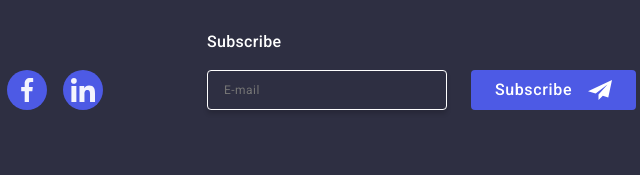
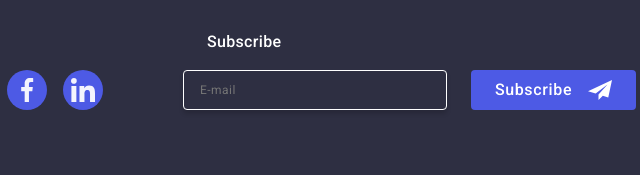
Before and after one commit to Denys-Di/goit-markup-hw-05, a plain HTML site: page index.html in a window 1280 px wide. Shown: the part 3253-3428 px from the top of the page, 565-1205 px from the left. Drawn offline with nearby package versions, Linux system fonts and the light colour scheme.

Commit message:
add index file

```diff
--- a/index.html
+++ b/index.html
@@ -418,16 +418,11 @@
 				Subscribe
 			</p>
 			<form class="e-mail-form">
-				<label
-				class="e-label"
-				for="f-input">
-			    </label>
-				<input
-				class="e-input"
-				type="text"
-				name="username"
-				placeholder="E-mail"
-				id="f-input" />
+				<div>
+					<label class="e-label" for="f-input">
+					</label>
+					<input class="e-input" type="text" name="username" placeholder="E-mail" id="f-input" />
+				</div>
 				<button class="footer-button" type="submit">
 					Subscribe
 					<svg class="icon-input" width="24" height="24">
```
